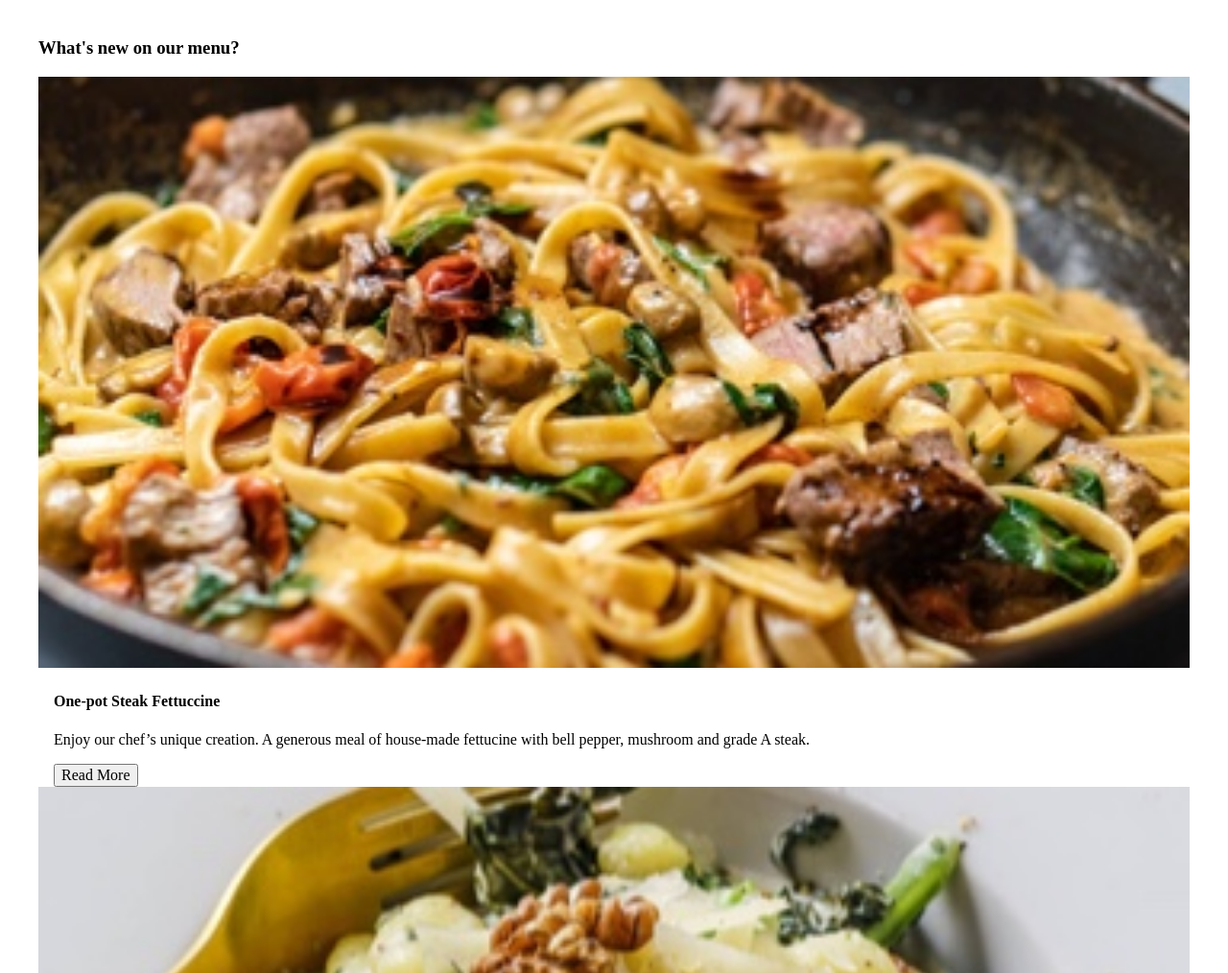
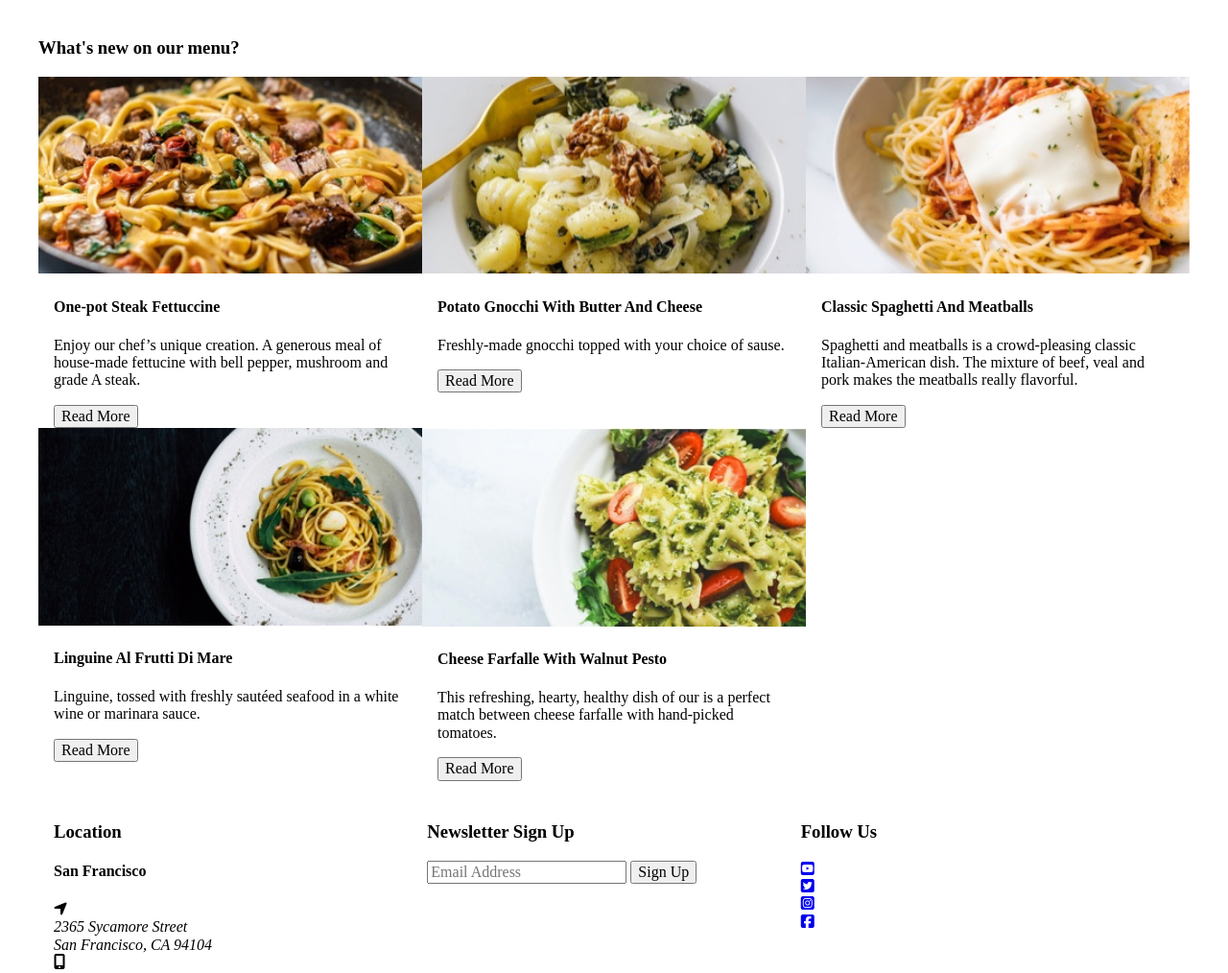
Before and after one commit to Jadedinhh/web-2-homework, a plain HTML site: page deploy/index.html in a window 1280 px wide. Shown: the part 2528-3542 px from the top of the page at 96% size. Drawn offline with Linux system fonts and the light colour scheme; a script that the page names is missing.

Commit message:
update dishes

```diff
--- a/deploy/index.html
+++ b/deploy/index.html
@@ -125,7 +125,7 @@
         <h3>What's new on our menu?</h5>
 
         <ul>
-            <li id="d1">
+            <li>
                 <img src="img/dishes/one-pot-fet.jpg" alt="cooked fettuccine">
                 <section>
                     <div>
@@ -138,7 +138,7 @@
                 </section>
             </li>
 
-            <li id="d2">
+            <li>
                 <img src="img/dishes/gnocchi.jpg" alt="gnocchi dish">
                 <section>
                     <div>
@@ -149,7 +149,7 @@
                 </section>
             </li>
 
-            <li id="d3">
+            <li>
                 <img src="img/dishes/tomato-spa.jpg" alt="classic spaghetti">
                 <section>
                     <div>
@@ -162,7 +162,7 @@
                 </section>
             </li>
 
-            <li id="d4">
+            <li>
                 <img src="img/dishes/oil-spa.jpg" alt="seafood noodle">
                 <section>
                     <div>
@@ -173,7 +173,7 @@
                 </section>
             </li>
 
-            <li id="d5">
+            <li>
                 <img src="img/dishes/pestopasta.jpg" alt="pesto pasta">
                 <section>
                     <div>
--- a/dev/scss/base/_base.scss
+++ b/dev/scss/base/_base.scss
@@ -19,9 +19,9 @@ main{
 
     @include xl{
         display: grid;
-        grid-template-columns: auto 1200px auto;
+       grid-template-columns: auto 1200px auto;
         grid-template-areas: ". main .";
-    }
+   }
 
 
 >div{
--- a/dev/scss/layout/_footer.scss
+++ b/dev/scss/layout/_footer.scss
@@ -17,12 +17,12 @@ footer {
         }
 
         @include lg {
-            grid-template-columns: (3, 3fr);
+            grid-template-columns: repeat(3, 3fr);
             grid-template-areas: "section article aside";
         }
 
         @include xl {
-            grid-template-columns: (3, 3fr);
+            grid-template-columns: repeat(3, 3fr);
             grid-template-areas: "section article aside";
         }
 
--- a/dev/scss/sections/_dishes.scss
+++ b/dev/scss/sections/_dishes.scss
@@ -1,6 +1,14 @@
 #dishes {
 
     ul {
+        @include md{
+            display: grid;
+            grid-template-columns: 50% auto;
+        }
+
+        @include lg{
+            grid-template-columns: repeat(3,2fr);
+        }
 
         li {
             img {
@@ -24,30 +32,5 @@
 
         }
 
-        #d1{
-            @include md{
-                grid-area: d1;
-            }
 
-        }
-        #d2{
-            @include md{
-                grid-area: d2;
-            }
-        }
-        #d3{
-            @include md{
-                grid-area: d3;
-            }
-        }
-        #d4{
-            @include md{
-                grid-area: d4;
-            }
-        }
-        #d5{
-            @include md{
-                grid-area: d5;
-            }
-        }
     }
--- a/dev/scss/sections/_hero.scss
+++ b/dev/scss/sections/_hero.scss
@@ -2,6 +2,7 @@
     img {
         width: 100%;
     }
+
 
     >ul {
 
@@ -12,9 +13,7 @@
          @include lg{
                 grid-template-columns: 50% auto;
             }
-        @include xl{
 
-        }
 
         li {
             display: grid;
```
Also changed, not shown: deploy/css/styles.css, 1 other file.
